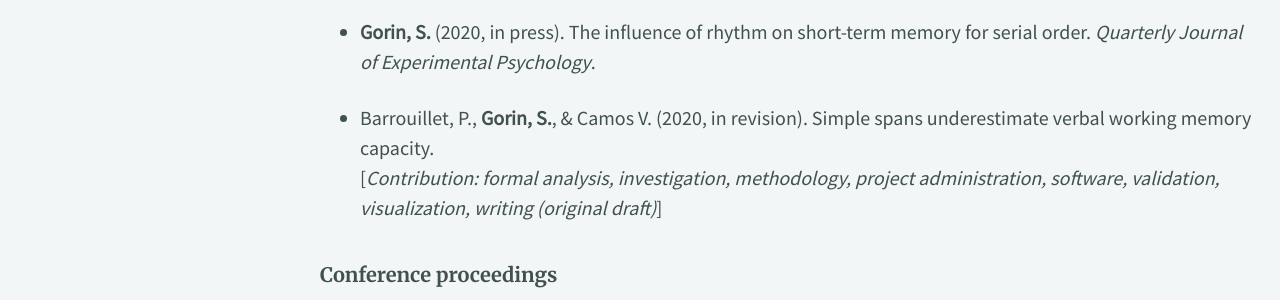
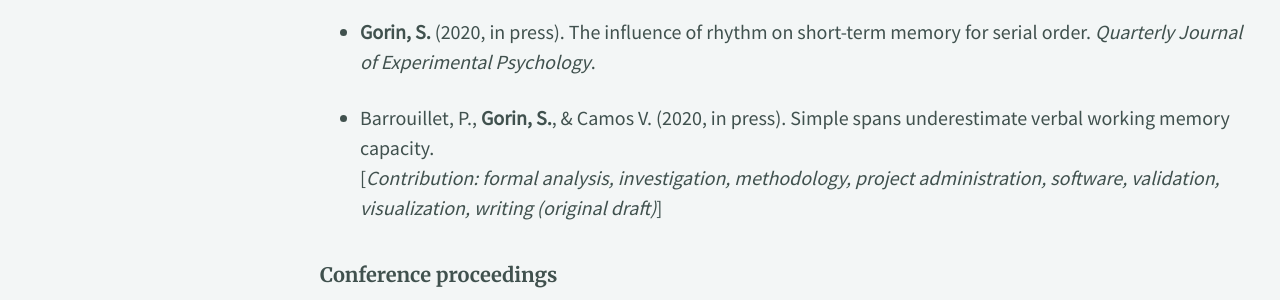
Before and after one commit to gorinsimon/gorinsimon.github.io, a Jekyll site: the page built from _pages/publications.md, in a window 1280 px wide. Shown: the part 1110-1410 px from the top of the page. Built offline with Jekyll 4.4.1, drawn with Linux system fonts in a browser that asks for light colours; cached includes are drawn as plain includes; nearby versions of some CDN libraries; some web fonts are replaced.

Commit message:
update publications and CV

```diff
--- a/_pages/publications.md
+++ b/_pages/publications.md
@@ -25,7 +25,7 @@ classes: wide
 ### Accepted
 + **Gorin, S.** (2020, in press). The influence of rhythm on short-term memory for serial order. *Quarterly Journal of Experimental Psychology*.
 
-+ Barrouillet, P., **Gorin, S.**, & Camos V. (2020, in revision). Simple spans underestimate verbal working memory capacity. <br/>
++ Barrouillet, P., **Gorin, S.**, & Camos V. (2020, in press). Simple spans underestimate verbal working memory capacity. <br/>
 \[*Contribution: formal analysis, investigation, methodology, project administration, software, validation, visualization, writing (original draft)*\]
 
 ### Conference proceedings
```
Also changed, not shown: 1 other file.
